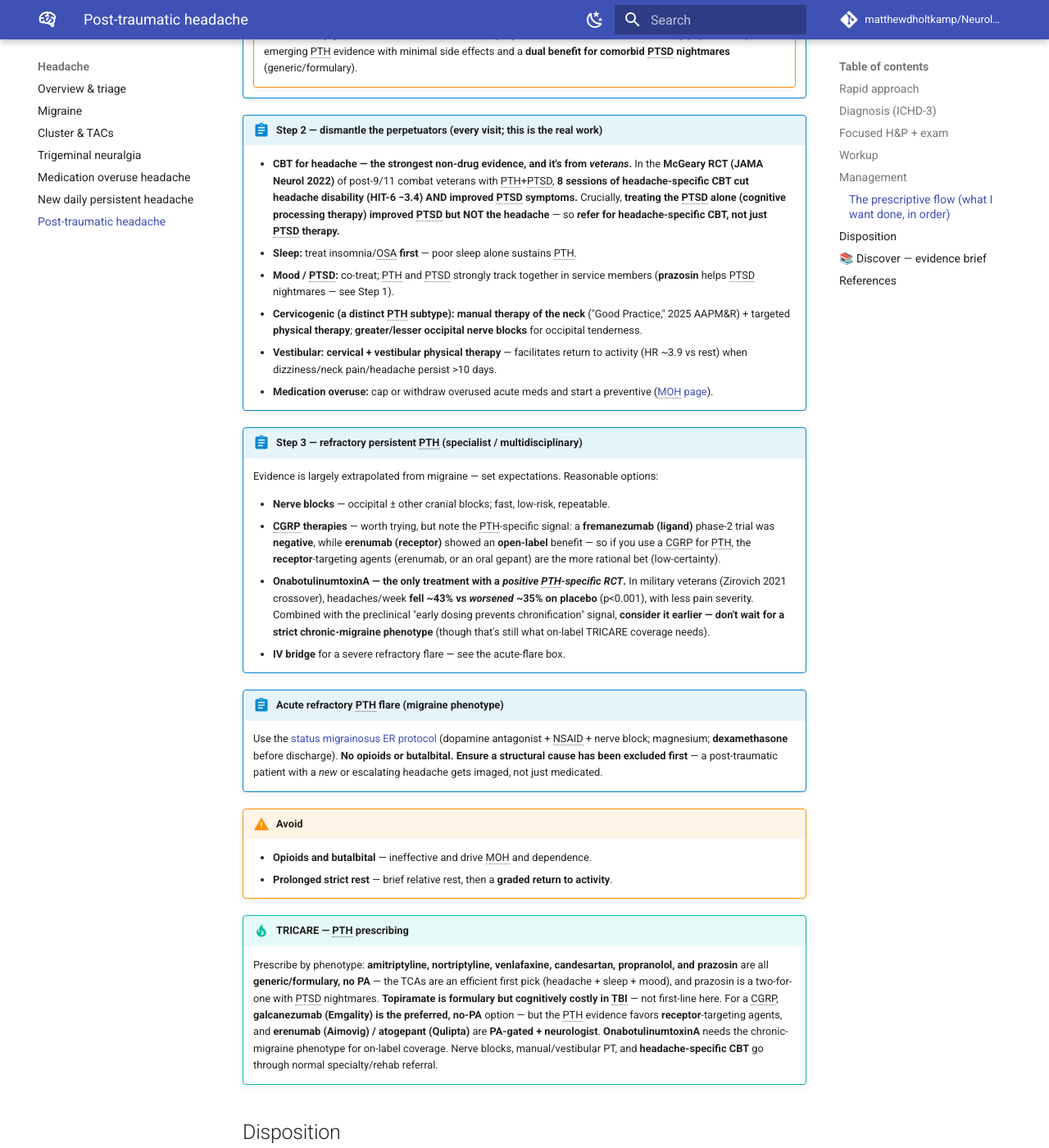
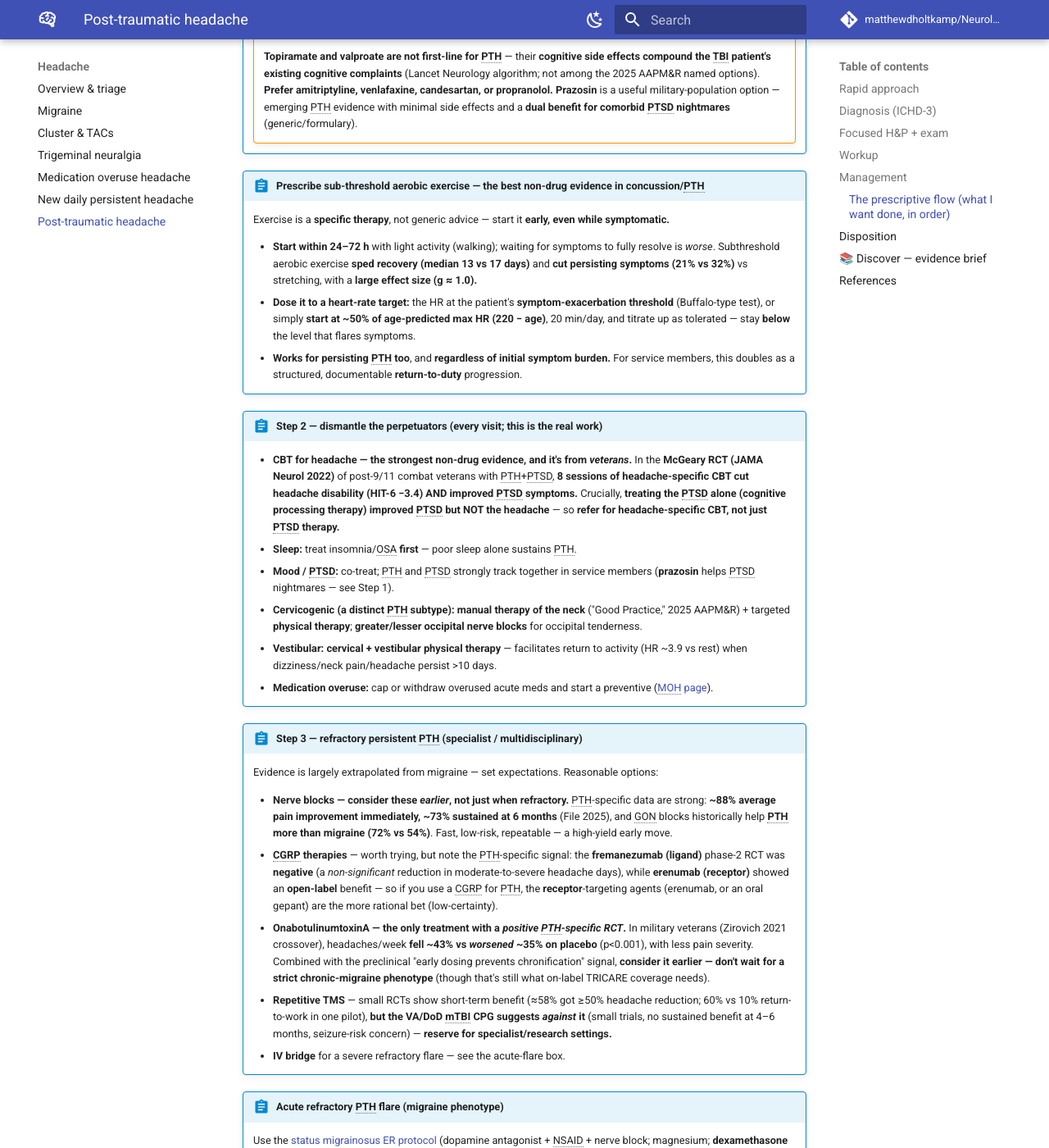
Before and after one commit to matthewdholtkamp/Neurology, an MkDocs documentation site: the page built from docs/headache/post-traumatic.md, in a window 1280 px wide and 1400 px high, scrolled down 3062 px. Shown: the whole window at 82% size. Built offline with MkDocs 1.6.1 and Material for MkDocs 9.7.7, drawn with Linux system fonts in a browser that asks for light colours; comment, search, counter and statistics services are not loaded; some of the changed text lies outside the part shown.

Commit message:
PTH: add aerobic-exercise Rx, quantified nerve blocks, acute-PTH RCT, 2025 NEJM concussion items
- Aerobic exercise as a prescription (best non-drug evidence): start 24-72h even
  while symptomatic; ~50% age-predicted max HR or symptom-threshold; median 13 vs
  17 days recovery, 21% vs 32% persisting, g~=1.0. New order-set box + flow update.
- Nerve blocks quantified + elevated earlier: ~88% improve, ~73% sustained at 6mo
  (File 2025); PTH responds better than migraine (72% vs 54%).
- Acute: metoclopramide + diphenhydramine = only positive acute-PTH RCT (~1.4 pt);
  add explicit 'no PTH-specific gepant data' caveat.
- 2025 NEJM concussion note: return-to-school before sport, cervical/vestibular PT
  (HR ~3.9), SCOAT6, GFAP/tau not clinic-ready.
- rTMS: promising short-term but VA/DoD suggests against - specialist/research only.
- State fremanezumab RCT result explicitly (non-significant). Update Discover, refs, footer.

Co-Authored-By: Claude Fable 5 <noreply@anthropic.com>

```diff
--- a/docs/headache/post-traumatic.md
+++ b/docs/headache/post-traumatic.md
@@ -62,8 +62,8 @@ does not need routine imaging. There is no blood or imaging test that "rules in"
 3. **Treat the phenotype** on the matching migraine/tension ladder (Step 1).
 4. **Dismantle the perpetuators in parallel** — sleep, mood/PTSD, cervicogenic, vestibular, and
    **medication overuse** (Step 2). *This is where persistent PTH is won or lost.*
-5. **Return to activity, graded** — brief relative rest, then progress; step back on symptom
-   recurrence. Not open-ended rest.
+5. **Prescribe aerobic exercise — it's a treatment, not just "return to activity"** (protocol box
+   below); brief relative rest, then progress. Not open-ended rest.
 6. **Refractory?** Nerve blocks, CGRP therapy, and IV bridges (Step 3); build a **multidisciplinary**
    team (headache + sleep + behavioral health + vestibular/PT).
 7. **Avoid opioids/butalbital** throughout — PTH is a high-risk MOH setting.
@@ -90,7 +90,12 @@ does not need routine imaging. There is no blood or imaging test that "rules in"
 
     - **Migraine-like PTH** → the [migraine acute + preventive ladders](migraine.md):
         - **Acute:** stratified — NSAID → **triptan**, or a **gepant/lasmiditan** where triptans are
-          unsuitable. **Cap acute days; prefer a gepant** (no MOH) given the high overuse risk here.
+          unsuitable. **Cap acute days; prefer a gepant** (no MOH) given the high overuse risk here —
+          *but note the gepant preference is extrapolated from migraine; there are **no PTH-specific
+          gepant efficacy data**.*
+        - **Only positive acute-PTH RCT:** **metoclopramide 10 mg + diphenhydramine 25 mg IV** beat
+          placebo (a modest ~1.4-point pain improvement) — a reasonable **first-line ED** combination
+          for an acute PTH attack.
         - **Preventive (if frequent/disabling):** **amitriptyline or nortriptyline 10–50 mg qHS**
           (helps comorbid sleep/mood — often the best first pick in PTH); **venlafaxine (SNRI)**;
           **candesartan (ARB)**; or **propranolol**; escalate to **CGRP therapy** or
@@ -105,6 +110,18 @@ does not need routine imaging. There is no blood or imaging test that "rules in"
         propranolol.**
         **Prazosin** is a useful military-population option — emerging PTH evidence with minimal side
         effects and a **dual benefit for comorbid PTSD nightmares** (generic/formulary).
+
+!!! orderset "Prescribe sub-threshold aerobic exercise — the best non-drug evidence in concussion/PTH"
+    Exercise is a **specific therapy**, not generic advice — start it **early, even while symptomatic.**
+
+    - **Start within 24–72 h** with light activity (walking); waiting for symptoms to fully resolve is
+      *worse*. Subthreshold aerobic exercise **sped recovery (median 13 vs 17 days)** and **cut
+      persisting symptoms (21% vs 32%)** vs stretching, with a **large effect size (g ≈ 1.0).**
+    - **Dose it to a heart-rate target:** the HR at the patient's **symptom-exacerbation threshold**
+      (Buffalo-type test), or simply **start at ~50% of age-predicted max HR (220 − age)**, 20 min/day,
+      and titrate up as tolerated — stay **below** the level that flares symptoms.
+    - **Works for persisting PTH too**, and **regardless of initial symptom burden.** For service
+      members, this doubles as a structured, documentable **return-to-duty** progression.
 
 !!! orderset "Step 2 — dismantle the perpetuators (every visit; this is the real work)"
     - **CBT for headache — the strongest non-drug evidence, and it's from *veterans*.** In the
@@ -126,16 +143,24 @@ does not need routine imaging. There is no blood or imaging test that "rules in"
 !!! orderset "Step 3 — refractory persistent PTH (specialist / multidisciplinary)"
     Evidence is largely extrapolated from migraine — set expectations. Reasonable options:
 
-    - **Nerve blocks** — occipital ± other cranial blocks; fast, low-risk, repeatable.
-    - **CGRP therapies** — worth trying, but note the PTH-specific signal: a **fremanezumab (ligand)**
-      phase-2 trial was **negative**, while **erenumab (receptor)** showed an **open-label** benefit —
-      so if you use a CGRP for PTH, the **receptor**-targeting agents (erenumab, or an oral gepant)
-      are the more rational bet (low-certainty).
+    - **Nerve blocks — consider these *earlier*, not just when refractory.** PTH-specific data are
+      strong: **~88% average pain improvement immediately, ~73% sustained at 6 months** (File 2025),
+      and GON blocks historically help **PTH more than migraine (72% vs 54%)**. Fast, low-risk,
+      repeatable — a high-yield early move.
+    - **CGRP therapies** — worth trying, but note the PTH-specific signal: the **fremanezumab (ligand)**
+      phase-2 RCT was **negative** (a *non-significant* reduction in moderate-to-severe headache days),
+      while **erenumab (receptor)** showed an **open-label** benefit — so if you use a CGRP for PTH,
+      the **receptor**-targeting agents (erenumab, or an oral gepant) are the more rational bet
+      (low-certainty).
     - **OnabotulinumtoxinA — the only treatment with a *positive PTH-specific RCT*.** In military
       veterans (Zirovich 2021 crossover), headaches/week **fell ~43% vs *worsened* ~35% on placebo**
       (p<0.001), with less pain severity. Combined with the preclinical "early dosing prevents
       chronification" signal, **consider it earlier — don't wait for a strict chronic-migraine
       phenotype** (though that's still what on-label TRICARE coverage needs).
+    - **Repetitive TMS** — small RCTs show short-term benefit (≈58% got ≥50% headache reduction;
+      60% vs 10% return-to-work in one pilot), **but the VA/DoD mTBI CPG suggests *against* it**
+      (small trials, no sustained benefit at 4–6 months, seizure-risk concern) — **reserve for
+      specialist/research settings.**
     - **IV bridge** for a severe refractory flare — see the acute-flare box.
 
 !!! orderset "Acute refractory PTH flare (migraine phenotype)"
@@ -164,6 +189,16 @@ Outpatient with clear **return precautions** for the red flags above. For concus
 **graded, supervised return-to-activity** progression rather than open-ended rest, and arrange
 multidisciplinary follow-up (headache + sleep + behavioral health + vestibular/PT) for persistent
 cases.
+
+!!! note "Concussion return-to-play/duty essentials (2025 NEJM review)"
+    - **Return to school/cognitive work *before* return to sport/full duty** — early, graded cognitive
+      activity speeds recovery; prolonged absence delays it.
+    - **Cervical + vestibular PT** facilitates return (HR ~3.9 vs rest) when dizziness/neck pain/
+      headache persist >10 days.
+    - **SCOAT6** (Sport Concussion Office Assessment Tool-6) is a free office-assessment aid (awaiting
+      prospective validation).
+    - **Blood biomarkers (GFAP, total tau) are NOT ready for routine clinical use** — don't adopt
+      prematurely.
 
 !!! military "Military medicine — post-traumatic headache / concussion (mTBI)"
     *Standards below are quoted from **DoDI 6130.03 Vol 1/Vol 2**, **AR 40-501**, the **VA/DoD mTBI
@@ -209,8 +244,14 @@ cases.
 - **Persistence is multifactorial.** Sleep disturbance, mood/PTSD, cervicogenic pain, vestibular
   dysfunction, and medication overuse perpetuate PTH — outcomes improve when these are treated
   alongside the headache, which is why **multidisciplinary** care is the standard for persistent PTH.
-- **Rest is not the treatment.** Brief relative rest followed by a **graded return to activity**
-  beats prolonged rest.
+- **Rest is not the treatment — prescribed aerobic exercise is.** Subthreshold aerobic exercise
+  started **within 24–72 h** speeds recovery (median 13 vs 17 days) and cuts persisting symptoms
+  (21% vs 32%), effect size **g ≈ 1.0** — dose it to ~50% age-predicted max HR or a symptom threshold.
+  The strongest non-drug evidence in concussion/PTH.
+- **Nerve blocks may be *especially* effective in PTH** (~88% improve, ~73% sustained at 6 months;
+  better than in migraine) — consider them **early**, not just when refractory.
+- **The only positive acute-PTH RCT is metoclopramide + diphenhydramine** (modest ~1.4-point benefit)
+  — a reasonable ED go-to for an attack. **Gepants are the theoretical acute ideal but unproven in PTH.**
 - **Treat early and identify who's at risk.** ~52% of acute PTH persists at 3 months (TRACK-TBI);
   female sex, prior migraine, acute PTH >30 days, HIT-6 >45, and cognitive symptoms predict
   persistence. Scheduled early analgesia + preventive within 4–6 weeks may prevent chronification.
@@ -254,7 +295,13 @@ review); **Saleh 2026** systematic review.
    et al. *Factors associated with persisting symptoms after concussion* (JAMA Netw Open 2025);
    Saleh S, et al. *Pharmacological treatments for post-TBI headache — systematic review*
    (Cephalalgia 2026).
-9. **TRICARE / DoD Uniform Formulary:** phenotype-directed oral preventives (amitriptyline,
+9. **Concussion / exercise / neuromodulation:** Leddy JJ. [*Sport-Related Concussion.* NEJM. 2025](https://www.nejm.org/doi/full/10.1056/NEJMra2400691)
+   (aerobic-exercise Rx, cervical/vestibular PT, SCOAT6, biomarkers); Leddy JJ, et al. *Early
+   subthreshold aerobic exercise RCT* (JAMA Pediatr 2019); File C, et al. *Nerve blocks for refractory
+   PTH* (Pain Physician 2025); Stilling J, et al. *rTMS for persistent PTH — pilot RCT* (J Neurotrauma
+   2020); Minen MT, et al. *PTH treatment review* (Curr Pain Headache Rep 2024 — metoclopramide+
+   diphenhydramine; fremanezumab result).
+10. **TRICARE / DoD Uniform Formulary:** phenotype-directed oral preventives (amitriptyline,
    nortriptyline, venlafaxine, candesartan, propranolol, prazosin) generic/formulary; galcanezumab
    (Emgality) preferred/no-PA; erenumab/atogepant + onabotulinumtoxinA PA + neurologist. *Verify at
    the TRICARE Formulary Search.*
@@ -266,9 +313,12 @@ characterized. PTH treatment is still largely extrapolated (no robust PTH-specif
 synthesis (prophylaxis ≥10 d/mo; amitriptyline/venlafaxine/candesartan/CGRP; manual therapy for
 cervicogenic; topiramate/valproate cognitive caution), **onabotulinumtoxinA as the only positive
 PTH-specific RCT** (Zirovich 2021), **headache-specific CBT** (McGeary 2022, > PTSD-only therapy),
-**risk factors for persistence** (TRACK-TBI/McIntosh), early-treatment/chronification prevention, and
-**prazosin** for the military population — were supplied by expert review with citations; confirm the
-specific figures before relying on them. CGRP mechanism note (fremanezumab-ligand negative vs
+**risk factors for persistence** (TRACK-TBI/McIntosh), early-treatment/chronification prevention,
+**prazosin**, **prescribed subthreshold aerobic exercise** (2025 NEJM/Leddy — strongest non-drug
+evidence), **quantified nerve-block efficacy** (File 2025), **metoclopramide+diphenhydramine as the
+only positive acute-PTH RCT**, the **no-PTH-specific-gepant-data** caveat, and **rTMS** (VA/DoD
+suggests against) — were supplied by expert review with citations; confirm the specific figures
+before relying on them. CGRP mechanism note (fremanezumab-ligand negative vs
 erenumab-receptor open-label) stands. Retention/accession standards are quoted from DoDI 6130.03 Vol 2
 (5.26.h) / Vol 1 (6.26) and AR 40-501 (3-31g/k); the graded aviation head-injury standards are AR
 40-501 ch. 4, table 4-2 — confirm the exact table-4-2 tier at sign-off.*
```
